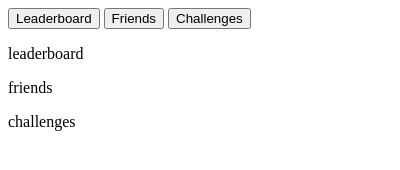
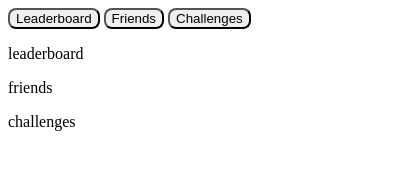
Before and after one commit to imhill/DandyHacks2024, a browser extension: page src/popup/poppington.html in a window 400 px wide. Drawn offline with Linux system fonts and the light colour scheme.

Commit message:
shrinkington

```diff
--- a/src/popup/popper.css
+++ b/src/popup/popper.css
@@ -1,6 +1,6 @@
 html{
-  width: 800px;
-  height: 600px;
+  width: 400px;
+  height: 500px;
 }
 
 .tabButton{
--- a/src/popup/poppington.html
+++ b/src/popup/poppington.html
@@ -2,7 +2,7 @@
   <head>
     <title>JILE</title>
 
-    <style src="popper.css"></style>
+    <link rel="stylesheet" href="popper.css">
   </head>
   <body>
       <div class="tabmenu">
```
